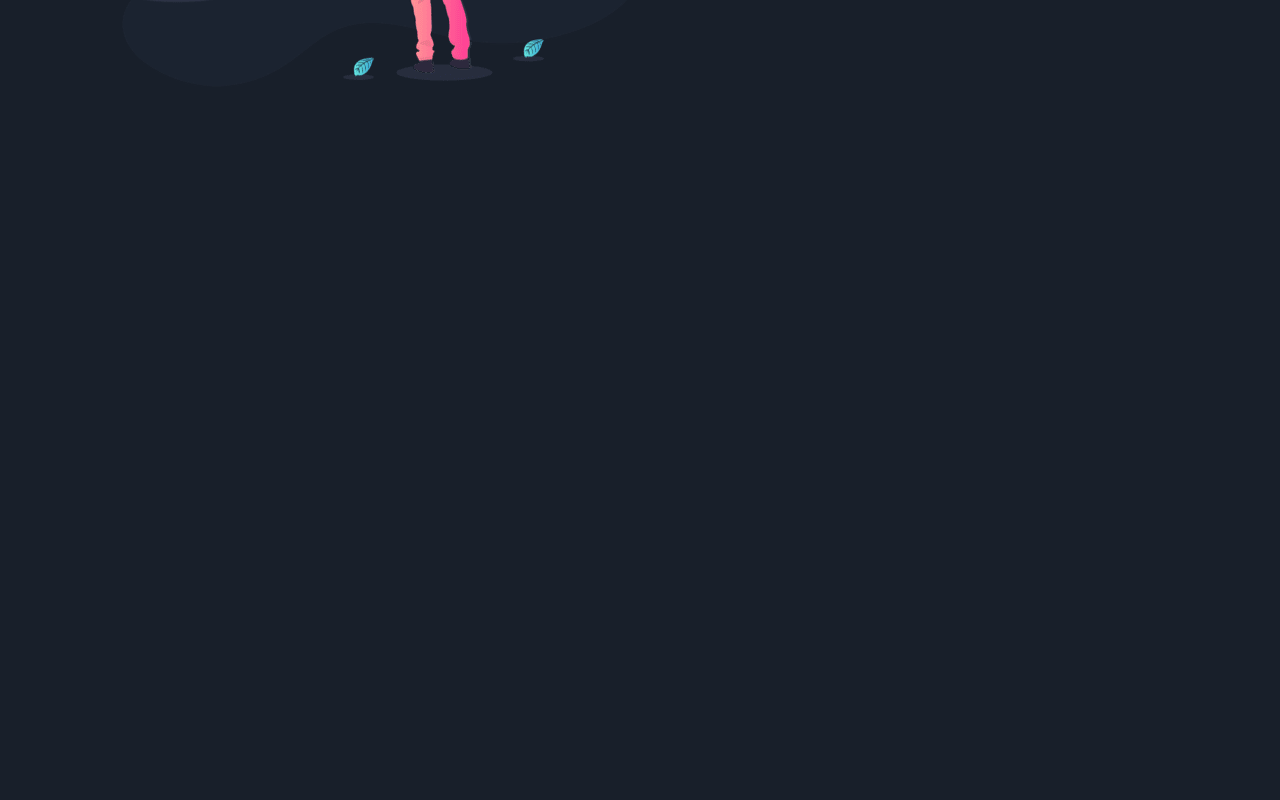
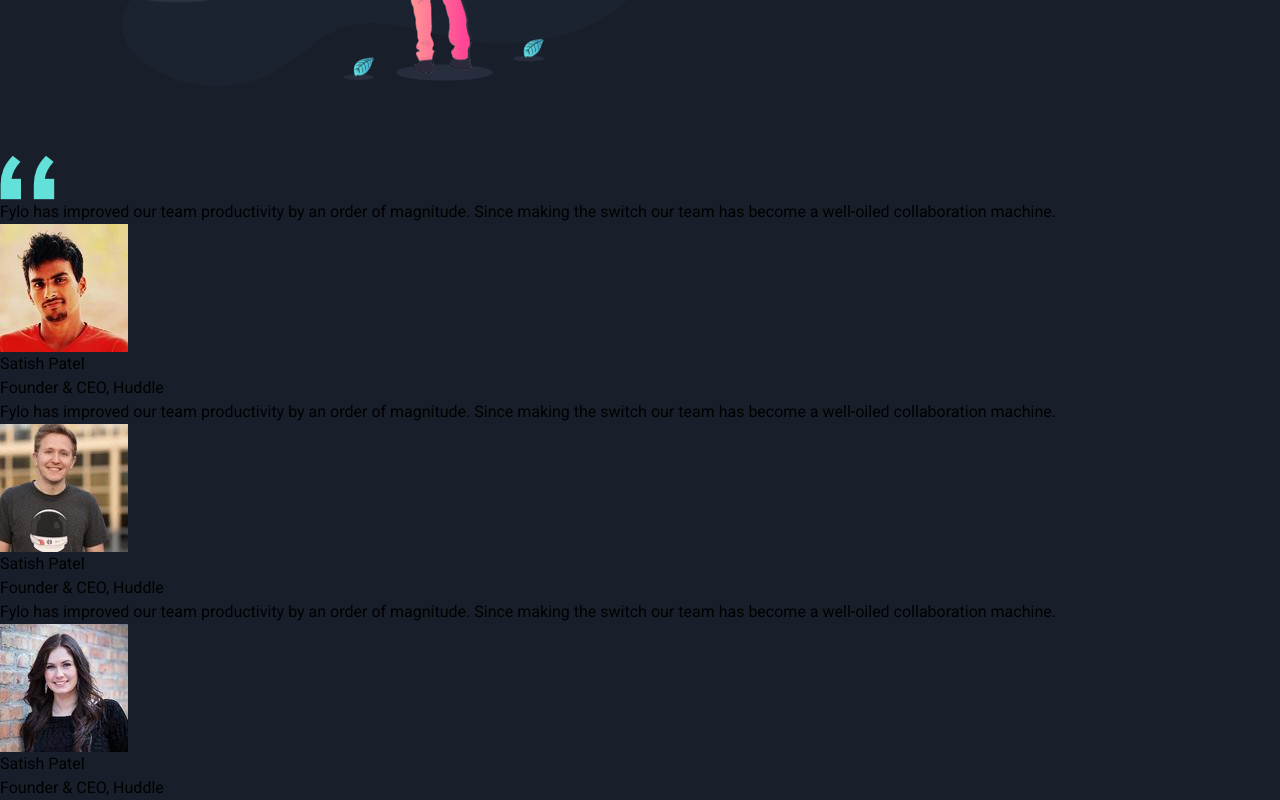
Before and after one commit to code-looney/fylo-landing-page, a React (Vite) app: page / in a window 1280 px wide. Shown: the part 2154-2954 px from the top of the page. Before the commit the page ends 2309 px from the top, so only its background shows below. Built offline with nearby package versions, Linux system fonts and the light colour scheme.

Commit message:
created reviews component

```diff
--- a/src/App.jsx
+++ b/src/App.jsx
@@ -3,6 +3,7 @@ import Hero from "./components/Hero";
 import CTA from "./components/CTA";
 import Cards from "./components/Cards";
 import FileStorage from "./components/FileStorage";
+import Reviews from "./components/Reviews";
 
 export default function App() {
   return (
@@ -12,6 +13,7 @@ export default function App() {
       <CTA />
       <Cards />
       <FileStorage />
+      <Reviews />
     </div>
   )
 }
--- /dev/null
+++ b/src/components/Reviews.jsx
@@ -0,0 +1,44 @@
+import React from 'react';
+import Container from './Container';
+import Sub from './Sub';
+import Icon from './Icon';
+import Title from './Title';
+
+const Reviews = () => {
+  return (
+    <div>
+        <div>
+            <Icon iconURL='src/images/bg-quotes.png' />
+            <Container><Sub>Fylo has improved our team productivity by an order of magnitude. Since making the switch our team has
+  become a well-oiled collaboration machine.</Sub></Container>
+            <Container>
+                <Icon iconURL='src/images/profile-1.jpg' />
+                <Title>Satish Patel</Title>
+                <Sub>Founder & CEO, Huddle</Sub>
+            </Container>
+        </div>
+        <div>
+            <Icon />
+            <Container><Sub>Fylo has improved our team productivity by an order of magnitude. Since making the switch our team has
+  become a well-oiled collaboration machine.</Sub></Container>
+            <Container>
+                <Icon iconURL='src/images/profile-2.jpg' />
+                <Title>Satish Patel</Title>
+                <Sub>Founder & CEO, Huddle</Sub>
+            </Container>
+        </div>
+        <div>
+            <Icon />
+            <Container><Sub>Fylo has improved our team productivity by an order of magnitude. Since making the switch our team has
+  become a well-oiled collaboration machine.</Sub></Container>
+            <Container>
+                <Icon iconURL='src/images/profile-3.jpg' />
+                <Title>Satish Patel</Title>
+                <Sub>Founder & CEO, Huddle</Sub>
+            </Container>
+        </div>
+    </div>
+  )
+}
+
+export default Reviews
```
